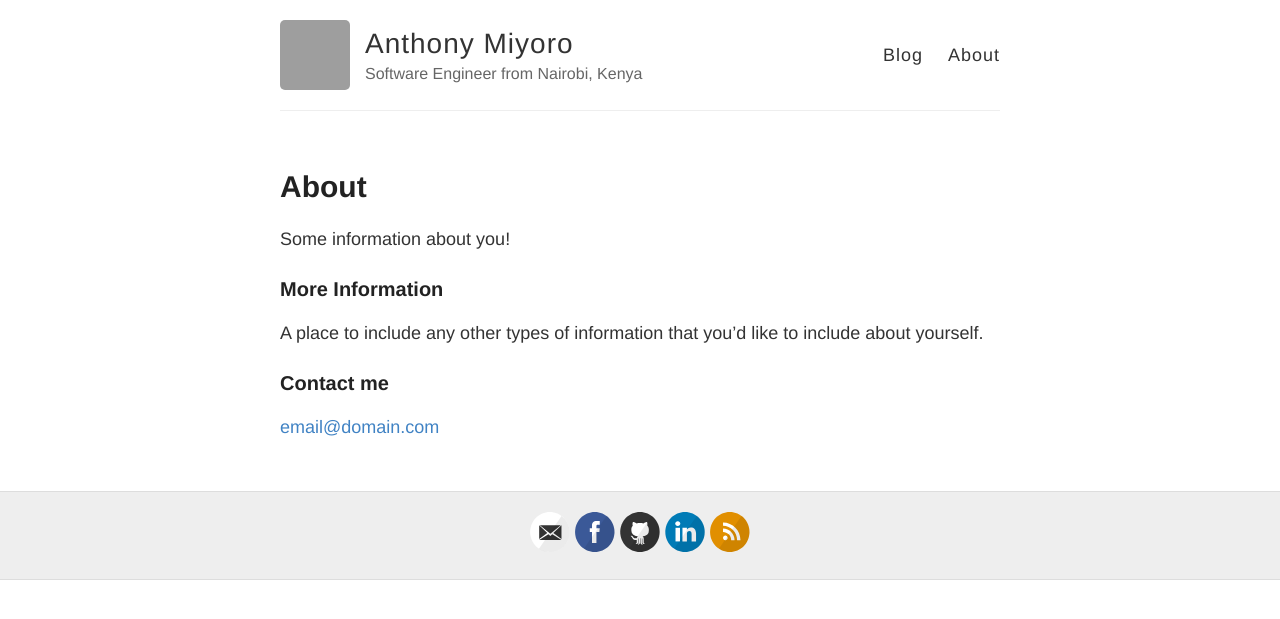
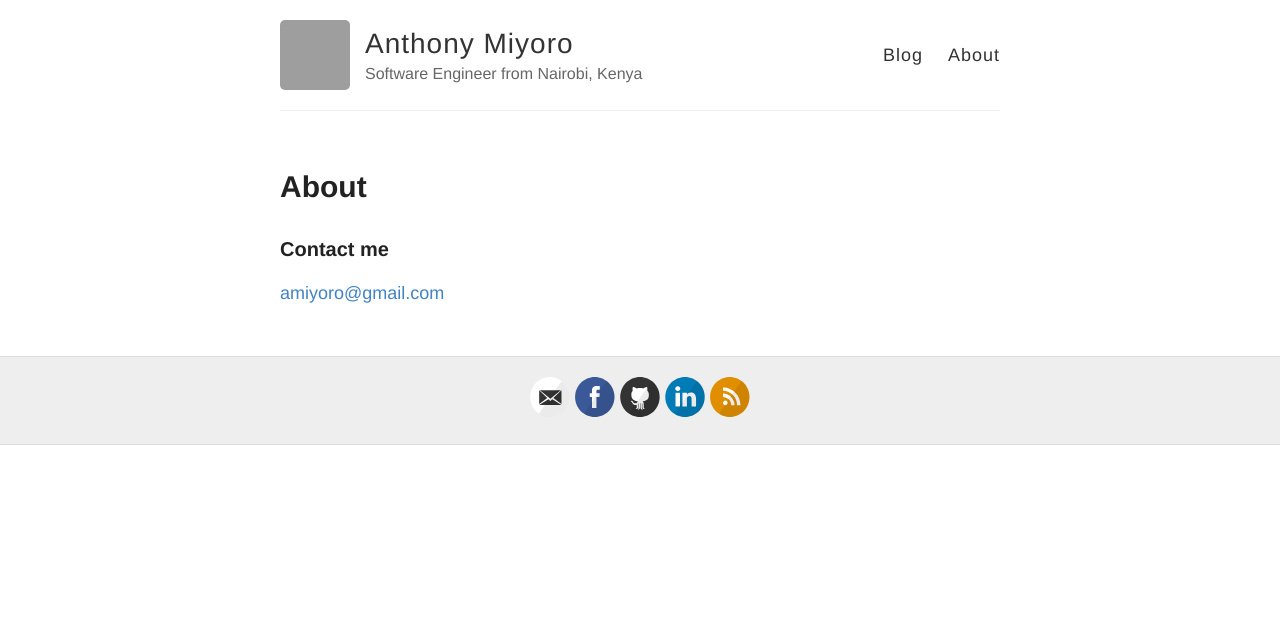
Before and after one commit to anthonymiyoro/PersonalSite, a Jekyll site: the page built from about.md, in a window 1280 px wide. Shown: the top 619 px of the page. Built offline with Jekyll 4.4.1, drawn with Linux system fonts in a browser that asks for light colours; grey boxes are pictures that could not be loaded.

Commit message:
Update about.md

```diff
--- a/about.md
+++ b/about.md
@@ -4,12 +4,6 @@ title: About
 permalink: /about/
 ---
 
-Some information about you!
-
-### More Information
-
-A place to include any other types of information that you'd like to include about yourself.
-
 ### Contact me
 
-[email@domain.com](mailto:email@domain.com)
+[amiyoro@gmail.com](mailto:amiyoro@gamil.com.com)
```
